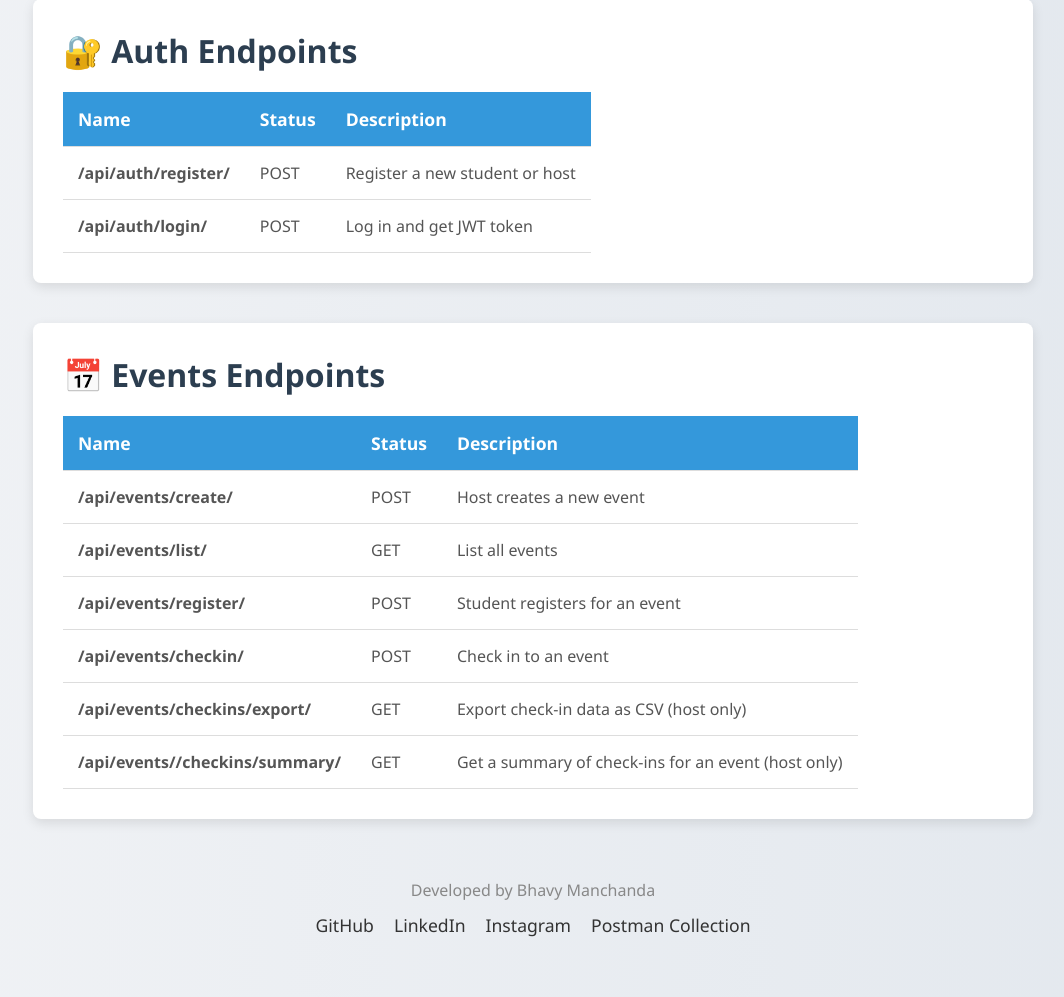
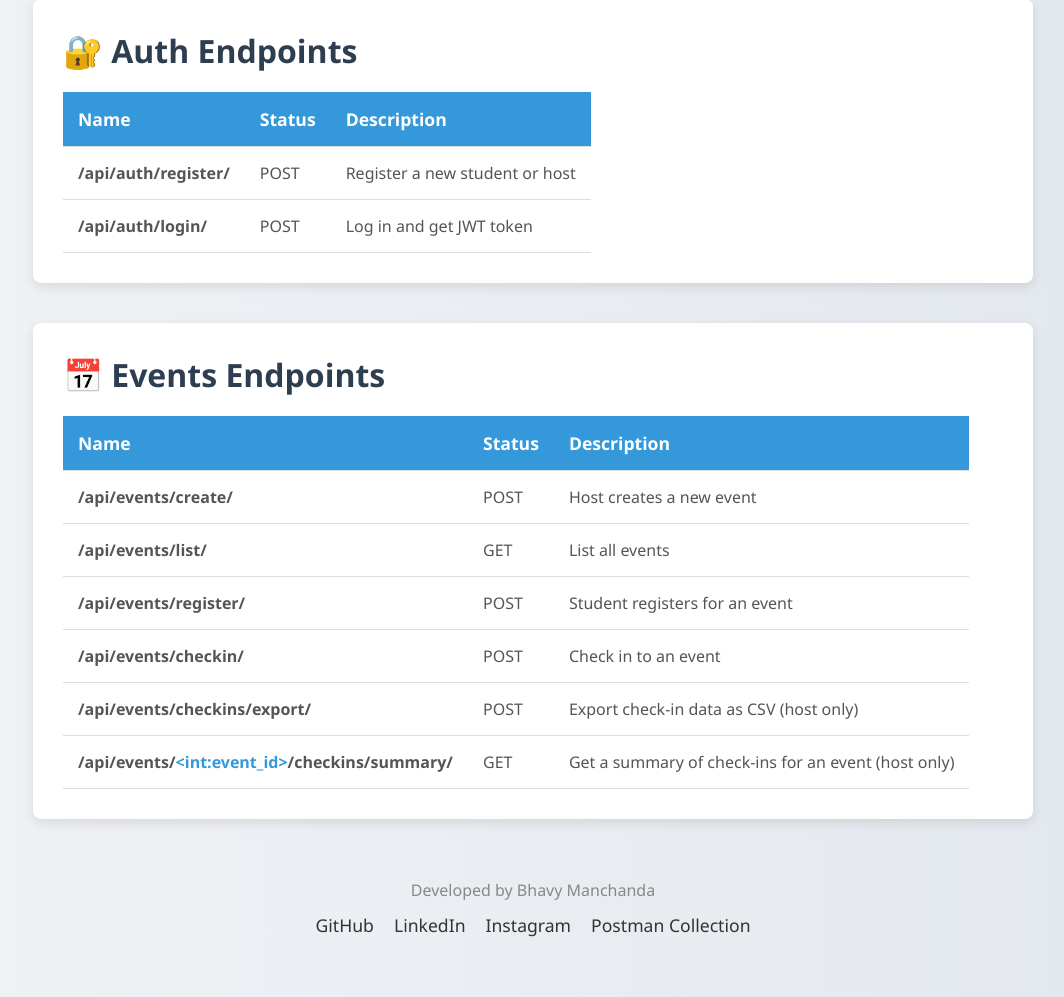
Before and after one commit to Bhavy-official/qr-checkin-api, a Django app: page / in a window 1280 px wide. Shown: the part 341-1338 px from the top of the page, without its empty margins (107-1171 px from the left). Run offline with Django 5.2, Linux system fonts and the light colour scheme.

Commit message:
Fixed some issues

```diff
--- a/home/templates/home/home.html
+++ b/home/templates/home/home.html
@@ -204,11 +204,12 @@
                 </tr>
                 <tr>
                     <td><strong>/api/events/checkins/export/</strong></td>
-                    <td>GET</td>
+                    <td>POST</td>
                     <td>Export check-in data as CSV (host only)</td>
                 </tr>
                 <tr>
-                    <td><strong>/api/events/<int:event_id>/checkins/summary/</strong></td>
+                    <td><strong>/api/events/<span style="color: #3498db;">&lt;int:event_id&gt;</span>/checkins/summary/</strong></td>
+
                     <td>GET</td>
                     <td>Get a summary of check-ins for an event (host only)</td>
                 </tr>
```
Also changed, not shown: README.md.
